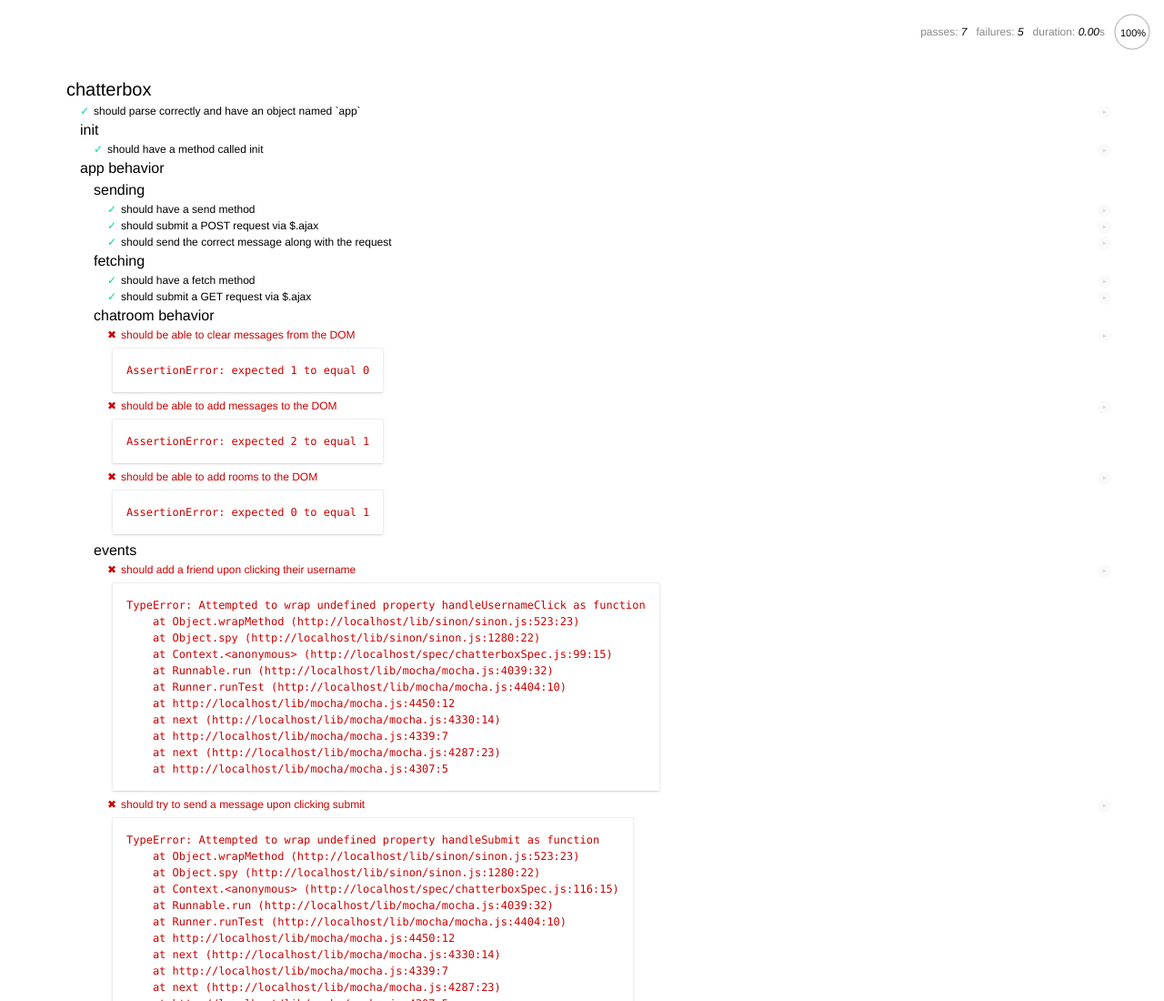
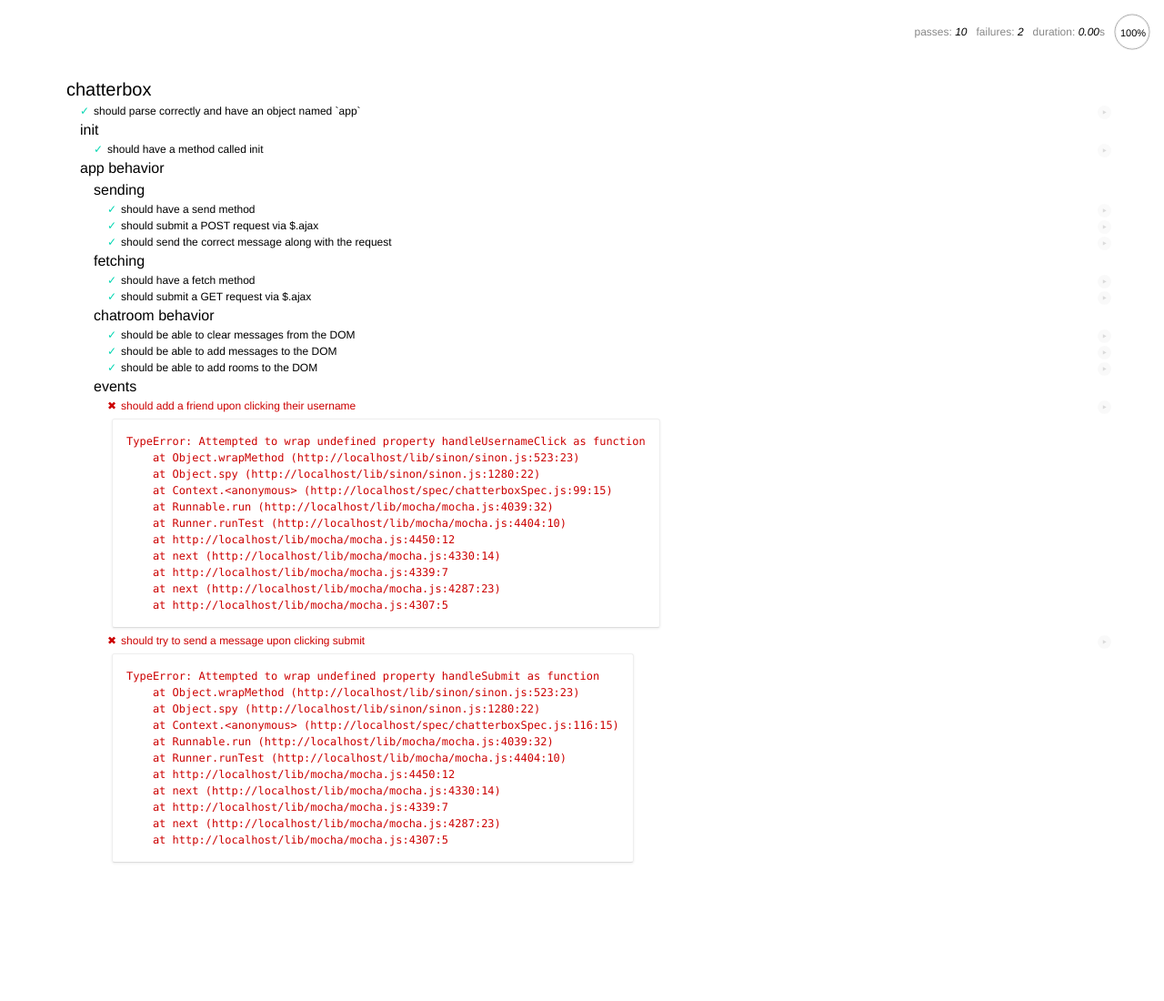
Before and after one commit to whithang/chatterbox-client, a website: page SpecRunner.html in a window 1280 px wide. Shown: the top 1100 px of the page at 91% size. After the commit the page ends 1021 px from the top, so only its background shows below. Drawn offline with Linux system fonts and the light colour scheme.

Commit message:
completed up to events

```diff
--- a/client/scripts/app.js
+++ b/client/scripts/app.js
@@ -1,12 +1,13 @@
 var Chatterbox = function() {
   this.server = 'http://parse.sfm6.hackreactor.com/chatterbox/classes/messages';
-  //this.init.bind(this);
+  this.username = $(document)[0].URL.split('=')[1];
 };
 
 Chatterbox.prototype.init = function() {
   var context = this;
   $(document).ready(function() {
-    $('#submitButton').on('click', context.send);
+    $('#submitButton').on('click', function(){context.renderMessage(document.getElementById('textBox').value);});
+    $('#roomSelect').on('click', context.renderRoom);
   });
 };
 
@@ -18,7 +19,6 @@ Chatterbox.prototype.send = function(message) {
     contentType: 'application/json',
     success: function (data) {
       console.log('chatterbox: Message sent');
-      this.renderMessage(message);
     },
     error: function (data) {
       // See: https://developer.mozilla.org/en-US/docs/Web/API/console.error
@@ -44,30 +44,43 @@ Chatterbox.prototype.fetch = function() {
 };
 
 Chatterbox.prototype.clearMessages = function() {
-  var allMessages = this.fetch();
-  $.ajax({
-    url: this.server,
-    type: 'DELETE',
-    data: allMessages,
-    contentType: 'application/json',
-    success: function (data) {
-      console.log('chatterbox: Messages deleted');
-    },
-    error: function (data) {
-      // See: https://developer.mozilla.org/en-US/docs/Web/API/console.error
-      console.error('chatterbox: Failed to delete message', data);
-    }
-  });
+  // var allMessages = this.fetch();
+  // $.ajax({
+  //   url: this.server,
+  //   type: 'DELETE',
+  //   data: allMessages,
+  //   contentType: 'application/json',
+  //   success: function (data) {
+  //     console.log('chatterbox: Messages deleted');
+  //   },
+  //   error: function (data) {
+  //     // See: https://developer.mozilla.org/en-US/docs/Web/API/console.error
+  //     console.error('chatterbox: Failed to delete message', data);
+  //   }
+  // });
+  $('#chats').html('');
 };
 
 Chatterbox.prototype.renderMessage = function(message) {
-  var $child = document.createElement('span');
-  var value = message.text;
-  $child.innerHTML += value;
+  var $child = document.createElement('div');
+  var value = message;
+  $child.innerHTML += '<b><br>' + this.username  + ': </b><br>' + value;
   $('#chats').prepend($child);
+
+  var msgObject = {
+    username: this.username,
+    text: message,
+    roomname: $('#roomSelect').find(':selected').text()
+  };
+  this.send(msgObject);
 };
 
-Chatterbox.prototype.renderRoom = function() {
+Chatterbox.prototype.renderRoom = function(roomName) {
+  var $child = document.createElement('option');
+  var value = roomName;
+  $child.innerHTML += value;
+  $child.value = roomName;
+  $('#roomSelect ').append($child);
 };
 
 var app = new Chatterbox();
```
Also changed, not shown: client/index.html (+4 -0 lines).
